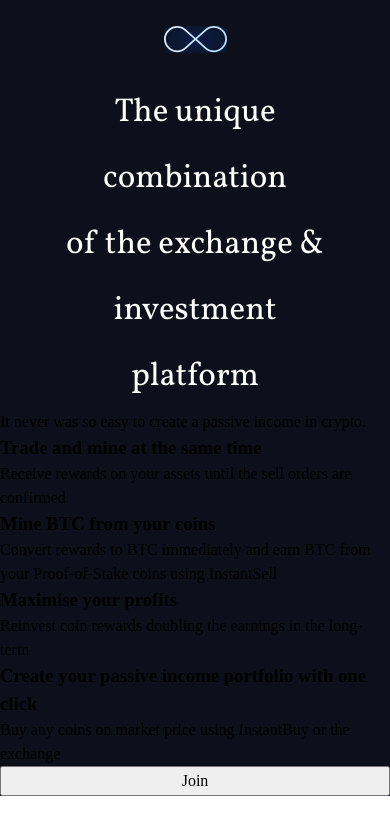
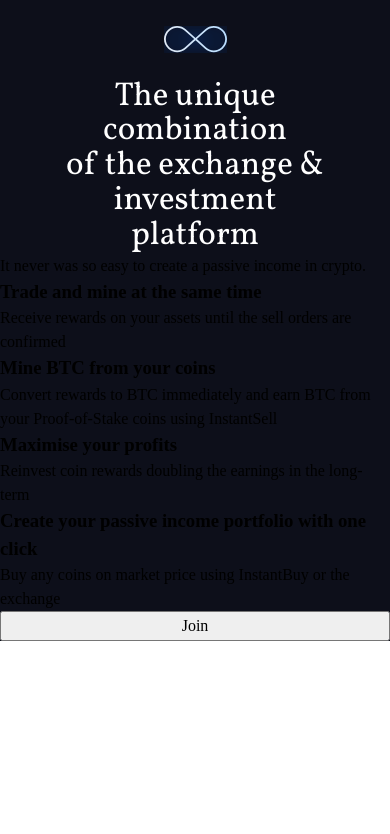
Before and after one commit to ZerdoX-x/combination-screen-test-task, a Vue app: page / in a window 390 px wide. Shown: the top 834 px of the page. Built offline with nearby package versions, Linux system fonts and the light colour scheme.

Commit message:
Heading responsive line-height

```diff
--- a/src/components/CombinationSection/-Heading/Combination-Heading.vue
+++ b/src/components/CombinationSection/-Heading/Combination-Heading.vue
@@ -14,7 +14,7 @@
   font-style normal
   color #FFFFFF
   font-size calc(157% + 2.03vw)
-  line-height 66px
+  line-height calc(100% + 0.5vw)
   font-family Vollkorn
   width 70.9375vw
 </style>
```
